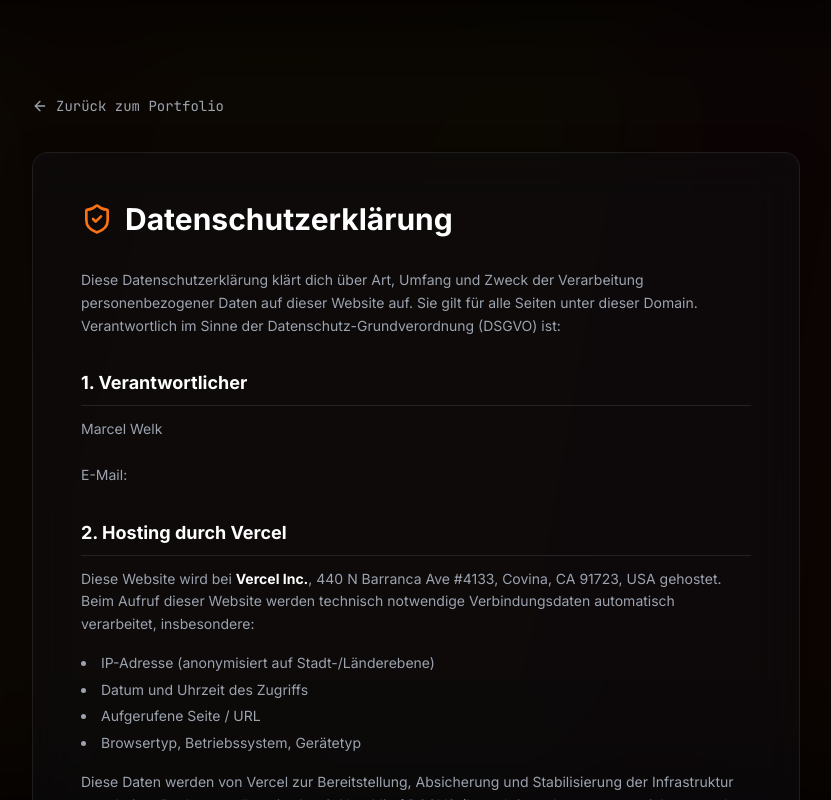
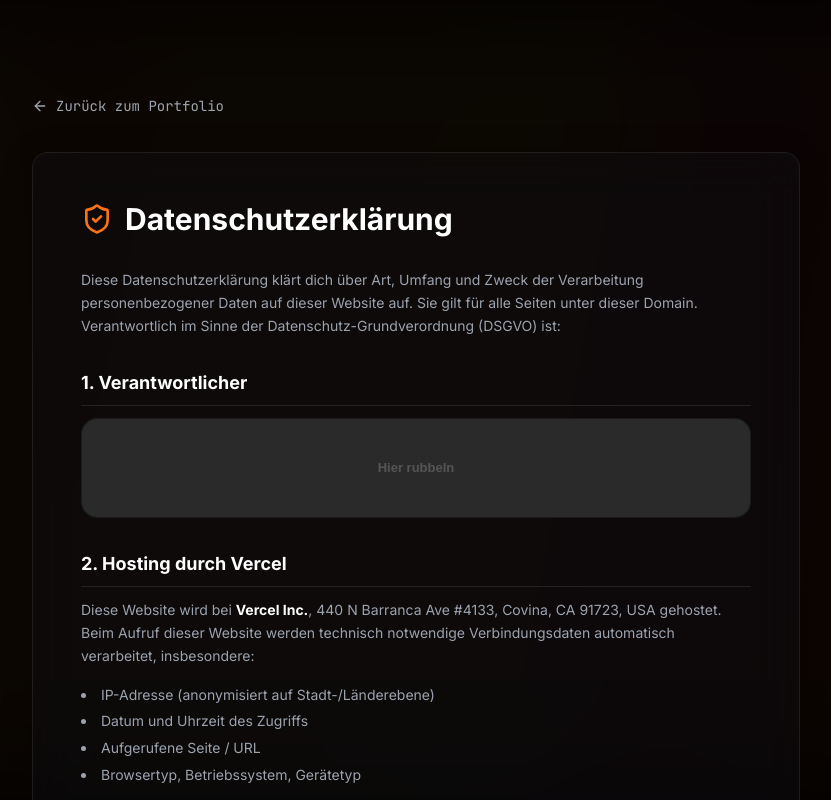
Before and after one commit to celtechstarter/portfolio, a Next.js app: page /datenschutz in a window 1280 px wide. Shown: the top 800 px of the page, without its empty margins (224-1055 px from the left). Built offline with nearby package versions, Linux system fonts and the light colour scheme.

Commit message:
feat: Scratch-Schutz fuer Verantwortlicher-Block in Datenschutz
Kontaktdaten (Name, Adresse, E-Mail) im Datenschutz-Abschnitt 1
jetzt per Rubbelfeld geschuetzt, analog zum Impressum.

Co-Authored-By: Claude Sonnet 4.6 <noreply@anthropic.com>

```diff
--- a/app/datenschutz/DatenschutzClient.tsx
+++ b/app/datenschutz/DatenschutzClient.tsx
@@ -1,22 +1,11 @@
 "use client"
 
-import { useEffect, useState } from "react"
 import Link from "next/link"
 import { ArrowLeft, ShieldCheck } from "lucide-react"
 import { motion } from "framer-motion"
+import { ScratchVerantwortlicher } from "@/components/ScratchVerantwortlicher"
 
 export default function DatenschutzClient() {
-  const [email, setEmail] = useState("...")
-  const [address, setAddress] = useState("...")
-
-  useEffect(() => {
-    fetch('/api/contact')
-      .then(r => r.json())
-      .then(data => {
-        setEmail(data.email)
-        setAddress(data.address)
-      })
-  }, [])
   return (
     <div className="min-h-screen bg-black text-foreground relative selection:bg-primary/30 px-6 py-24">
       {/* Background Aurora */}
@@ -62,11 +51,7 @@ export default function DatenschutzClient() {
             <h2 className="text-lg font-bold text-white mt-8 mb-3 border-b border-white/10 pb-2">
               1. Verantwortlicher
             </h2>
-            <p>
-              Marcel Welk<br />
-              {address}<br />
-              E-Mail: {email}
-            </p>
+            <ScratchVerantwortlicher />
 
             {/* 2 */}
             <h2 className="text-lg font-bold text-white mt-8 mb-3 border-b border-white/10 pb-2">
--- /dev/null
+++ b/components/ScratchVerantwortlicher.tsx
@@ -0,0 +1,142 @@
+"use client"
+
+import React, { useRef, useEffect, useState } from "react"
+
+type ContactData = {
+  name: string
+  email: string
+  address: string
+}
+
+export function ScratchVerantwortlicher() {
+  const canvasRef = useRef<HTMLCanvasElement>(null)
+  const textCanvasRef = useRef<HTMLCanvasElement>(null)
+  const [isScratched, setIsScratched] = useState(false)
+  const [isDrawing, setIsDrawing] = useState(false)
+  const [contact, setContact] = useState<ContactData | null>(null)
+
+  useEffect(() => {
+    fetch('/api/contact')
+      .then(r => r.json())
+      .then((data: ContactData) => setContact(data))
+  }, [])
+
+  useEffect(() => {
+    if (!contact) return
+
+    requestAnimationFrame(() => {
+      const textCanvas = textCanvasRef.current
+      if (textCanvas) {
+        const ctx = textCanvas.getContext("2d")
+        if (ctx) {
+          const dpr = window.devicePixelRatio || 1
+          const rect = textCanvas.getBoundingClientRect()
+          if (rect.width === 0) return
+
+          textCanvas.width = rect.width * dpr
+          textCanvas.height = rect.height * dpr
+          ctx.scale(dpr, dpr)
+          ctx.clearRect(0, 0, rect.width, rect.height)
+
+          const fs = Math.round(rect.width * 0.028)
+          ctx.font = `${fs}px monospace`
+
+          ctx.fillStyle = "#a3a3a3"
+          ctx.fillText(contact.name, 16, 28)
+          ctx.fillText(contact.address, 16, 56)
+
+          ctx.fillStyle = "#f97316"
+          ctx.fillText(contact.email, 16, 84)
+        }
+      }
+
+      if (!isScratched) {
+        const canvas = canvasRef.current
+        if (canvas) {
+          const ctx = canvas.getContext("2d")
+          if (ctx) {
+            const dpr = window.devicePixelRatio || 1
+            const rect = canvas.getBoundingClientRect()
+            if (rect.width === 0) return
+
+            canvas.width = rect.width * dpr
+            canvas.height = rect.height * dpr
+            ctx.scale(dpr, dpr)
+
+            ctx.fillStyle = "#2a2a2a"
+            ctx.fillRect(0, 0, rect.width, rect.height)
+
+            ctx.fillStyle = "#555555"
+            ctx.font = "bold 13px sans-serif"
+            ctx.textAlign = "center"
+            ctx.textBaseline = "middle"
+            ctx.fillText("Hier rubbeln", rect.width / 2, rect.height / 2)
+          }
+        }
+      }
+    })
+  }, [contact, isScratched])
+
+  const scratch = (x: number, y: number) => {
+    const canvas = canvasRef.current
+    if (!canvas) return
+    const ctx = canvas.getContext("2d")
+    if (!ctx) return
+    ctx.globalCompositeOperation = "destination-out"
+    ctx.beginPath()
+    ctx.arc(x, y, 22, 0, Math.PI * 2)
+    ctx.fill()
+  }
+
+  const handlePointerDown = (e: React.PointerEvent) => {
+    if (isScratched) return
+    setIsDrawing(true)
+    const rect = canvasRef.current?.getBoundingClientRect()
+    if (rect) scratch(e.clientX - rect.left, e.clientY - rect.top)
+    e.currentTarget.setPointerCapture(e.pointerId)
+  }
+
+  const handlePointerMove = (e: React.PointerEvent) => {
+    if (!isDrawing || isScratched) return
+    const rect = canvasRef.current?.getBoundingClientRect()
+    if (rect) scratch(e.clientX - rect.left, e.clientY - rect.top)
+  }
+
+  const handlePointerUp = (e: React.PointerEvent) => {
+    setIsDrawing(false)
+    e.currentTarget.releasePointerCapture(e.pointerId)
+  }
+
+  const revealAll = () => {
+    setIsScratched(true)
+    const canvas = canvasRef.current
+    if (canvas) {
+      const ctx = canvas.getContext("2d")
+      if (ctx) ctx.clearRect(0, 0, canvas.width, canvas.height)
+    }
+  }
+
+  return (
+    <div className="relative w-full h-[100px] rounded-lg overflow-hidden border border-white/10 bg-black/80 select-none"
+      title="Rubbeln zum Anzeigen"
+    >
+      <canvas
+        ref={textCanvasRef}
+        className="absolute inset-0 w-full h-full"
+        style={{ width: '100%', height: '100%' }}
+        aria-hidden="true"
+      />
+      <canvas
+        ref={canvasRef}
+        onPointerDown={handlePointerDown}
+        onPointerMove={handlePointerMove}
+        onPointerUp={handlePointerUp}
+        onPointerCancel={handlePointerUp}
+        onClick={revealAll}
+        className={`absolute inset-0 w-full h-full touch-none cursor-crosshair transition-opacity duration-700 ${isScratched ? 'opacity-0 pointer-events-none' : 'opacity-100'}`}
+        style={{ width: '100%', height: '100%' }}
+        aria-label="Rubbeln zum Anzeigen der Kontaktdaten"
+      />
+    </div>
+  )
+}
```
